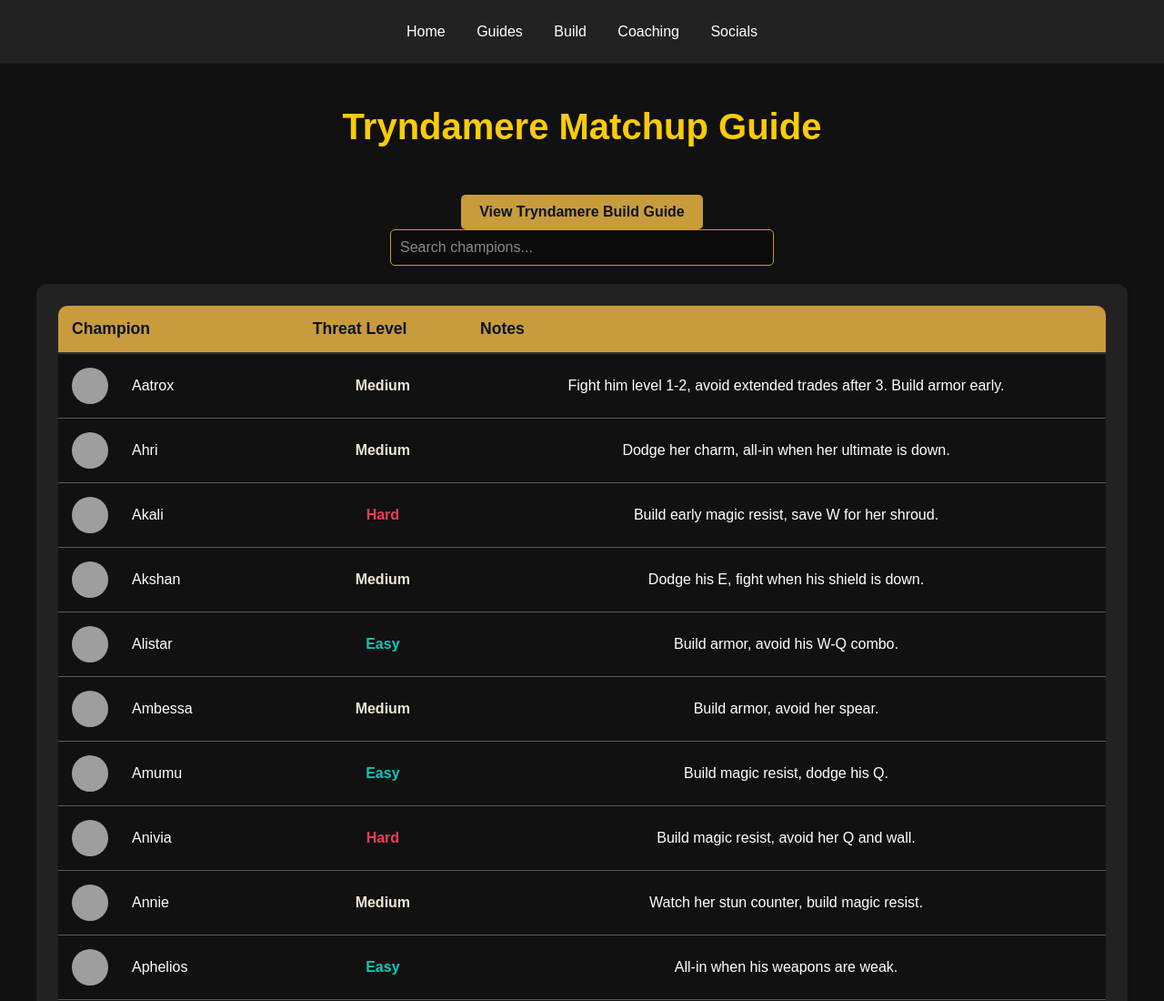
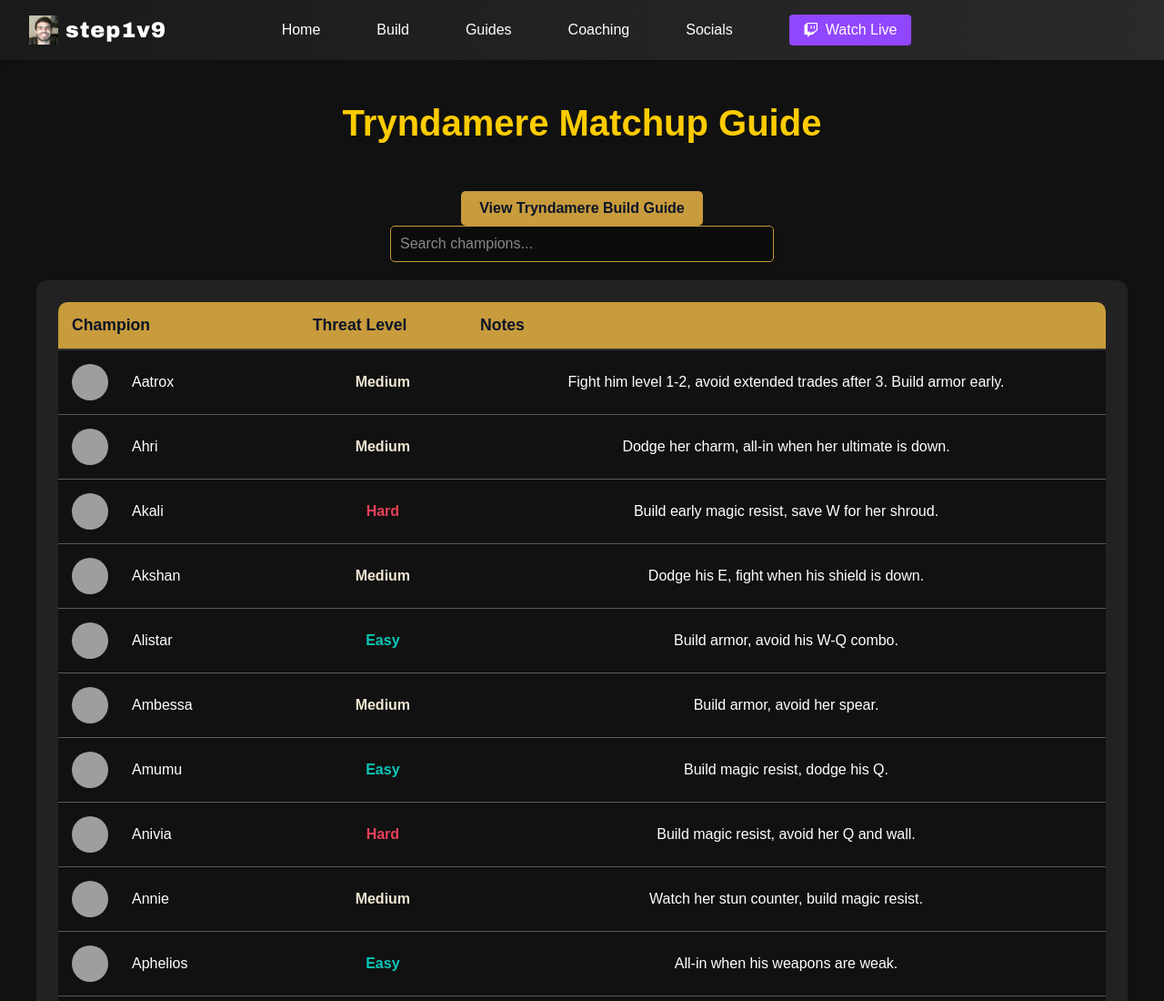
Before and after one commit to Armen-Amir/lol_step1v9, a plain HTML site: page guides.html in a window 1280 px wide. Shown: the top 1100 px of the page at 91% size. Drawn offline with Linux system fonts and the light colour scheme; grey boxes are pictures that could not be loaded.

Commit message:
added stream embed and changed header

```diff
--- a/guides.html
+++ b/guides.html
@@ -103,13 +103,20 @@
 <body>
     <div class="page-container">
         <header>
+            <div class="brand">
+                <img src="assets/step.png" alt="Tryndamere" class="trynd-icon">
+                <span class="brand-name">step1v9</span>
+            </div>
             <nav>
                 <ul>
                     <li><a href="index.html">Home</a></li>
+                    <li><a href="tryndamere-build.html">Build</a></li>
                     <li><a href="guides.html">Guides</a></li>
-                    <li><a href="tryndamere-build.html">Build</a></li>
                     <li><a href="coaching.html">Coaching</a></li>
                     <li><a href="#">Socials</a></li>
+                    <li><a href="https://twitch.tv/step1v9" target="_blank" class="watch-live">
+                        <i class="fab fa-twitch"></i> Watch Live
+                    </a></li>
                 </ul>
             </nav>
         </header>
--- a/styles.css
+++ b/styles.css
@@ -935,3 +935,91 @@
         min-width: 100%;
     }
 }
+
+.twitch-embed {
+    margin-top: 2rem;
+    position: relative;
+    width: 100%;
+    max-width: 620px;
+    margin-left: auto;
+    margin-right: auto;
+}
+
+.twitch-embed iframe {
+    max-width: 100%;
+}
+
+/* Header Layout */
+header {
+    display: flex;
+    align-items: center;
+    padding: 1rem 2rem;
+    background: linear-gradient(to right, #1a1a1a, #2a2a2a);
+    box-shadow: 0 2px 4px rgba(0,0,0,0.1);
+}
+
+/* Brand Styling */
+.brand {
+    display: flex;
+    align-items: center;
+    gap: 8px;
+    min-width: 160px; /* Reduced from 200px */
+    margin-right: 2rem; /* Add margin to create space between brand and nav */
+}
+
+.trynd-icon {
+    width: 32px;
+    height: 32px;
+    object-fit: contain;
+}
+
+.brand-name {
+    font-size: 24px;
+    font-weight: 800;
+    color: #fff;
+    letter-spacing: 1px;
+    font-family: 'Arial Black', sans-serif;
+}
+
+/* Navigation Styling */
+nav {
+    flex: 1;
+    display: flex;
+    justify-content: center;
+    margin-left: -160px; /* This will shift the nav section left to compensate for the brand width */
+}
+
+nav ul {
+    display: flex;
+    align-items: center;
+    gap: 2rem;
+    margin: 0;
+    padding: 0;
+    list-style: none;
+}
+
+nav a {
+    color: #fff;
+    text-decoration: none;
+    font-weight: 500;
+    transition: color 0.2s ease;
+}
+
+nav a:hover {
+    color: #9146FF;
+}
+
+/* Watch Live Button Styling */
+.watch-live {
+    background-color: #9146FF;
+    color: white !important;
+    padding: 8px 16px;
+    border-radius: 4px;
+    display: flex;
+    align-items: center;
+    gap: 8px;
+}
+
+.watch-live:hover {
+    background-color: #7731db;
+}
```
Also changed, not shown: coaching.html (+8 -1 lines), index.html (+24 -9 lines), tryndamere-build.html (+8 -1 lines), assets/chall.png (added), assets/step.png (added).
